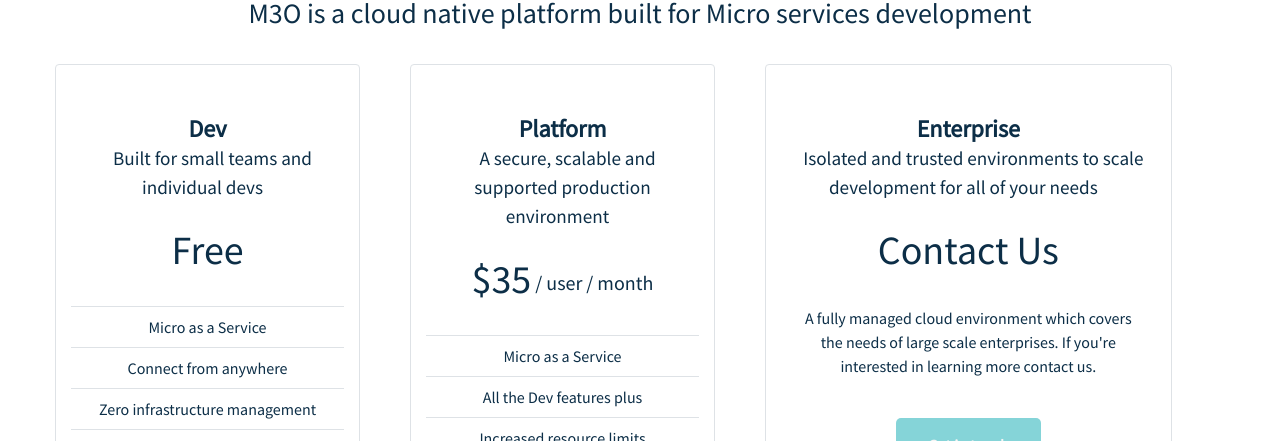
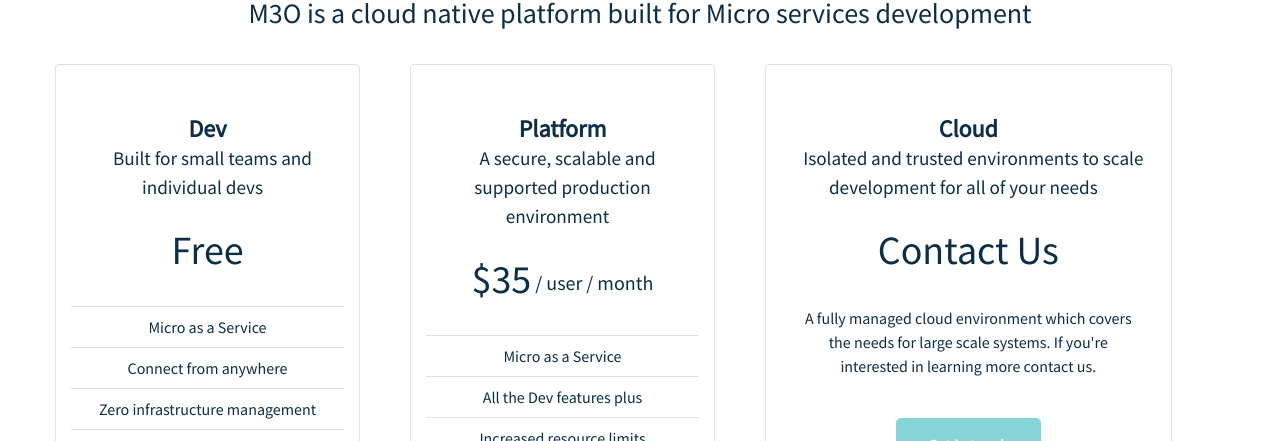
Before and after one commit to micro-community/go-micro-v2-doc, a Jekyll site: the page built from pricing.html, in a window 1280 px wide. Shown: the part 254-695 px from the top of the page. Built offline with Jekyll 4.4.1, drawn with Linux system fonts in a browser that asks for light colours; nearby versions of some CDN libraries.

Commit message:
Update pricing.html

```diff
--- a/pricing.html
+++ b/pricing.html
@@ -13,7 +13,7 @@
         <div class="panel panel-success">
           <div class="panel-body" style="text-align: center;">
 		 <center>
-		 <h4><b>Enterprise</b>
+		 <h4><b>Cloud</b>
 		   <br>
 		   <small style="margin: 0 10px 0 10px;">Isolated and trusted environments to scale development for all of your needs</small>
 		</h4>
@@ -25,13 +25,13 @@
 		 <div class="col-md-12">
 		    <p>
 			  A fully managed cloud environment which covers the
-			  needs of large scale enterprises.
+			  needs for large scale systems.
 			  If you're interested in learning more contact us.
 		    </p>
 		    <br>
 		    <center>
 			<a href="mailto:contact@m3o.com"><button>Get in touch</button></a>
-		    </center>
+		    </center><br>
 	        </div>
 	    </div>
 	 </div>
```
